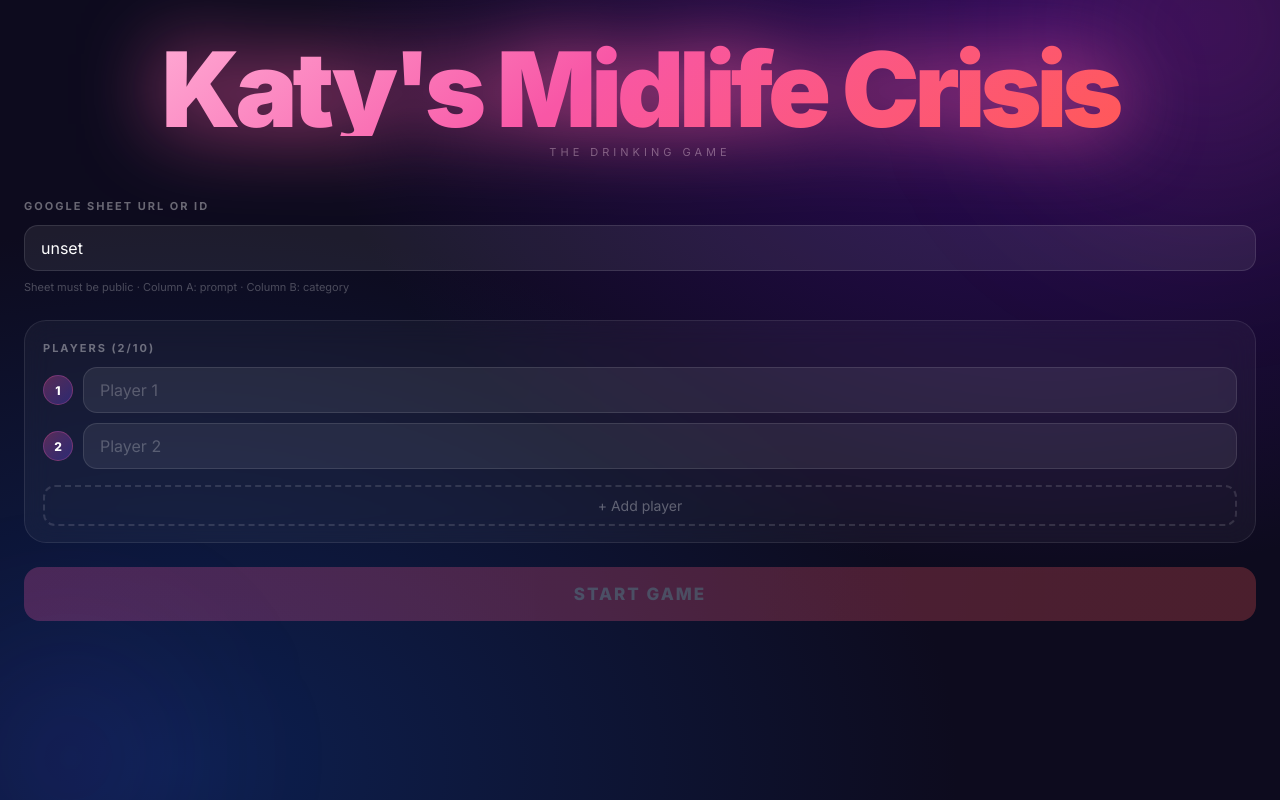
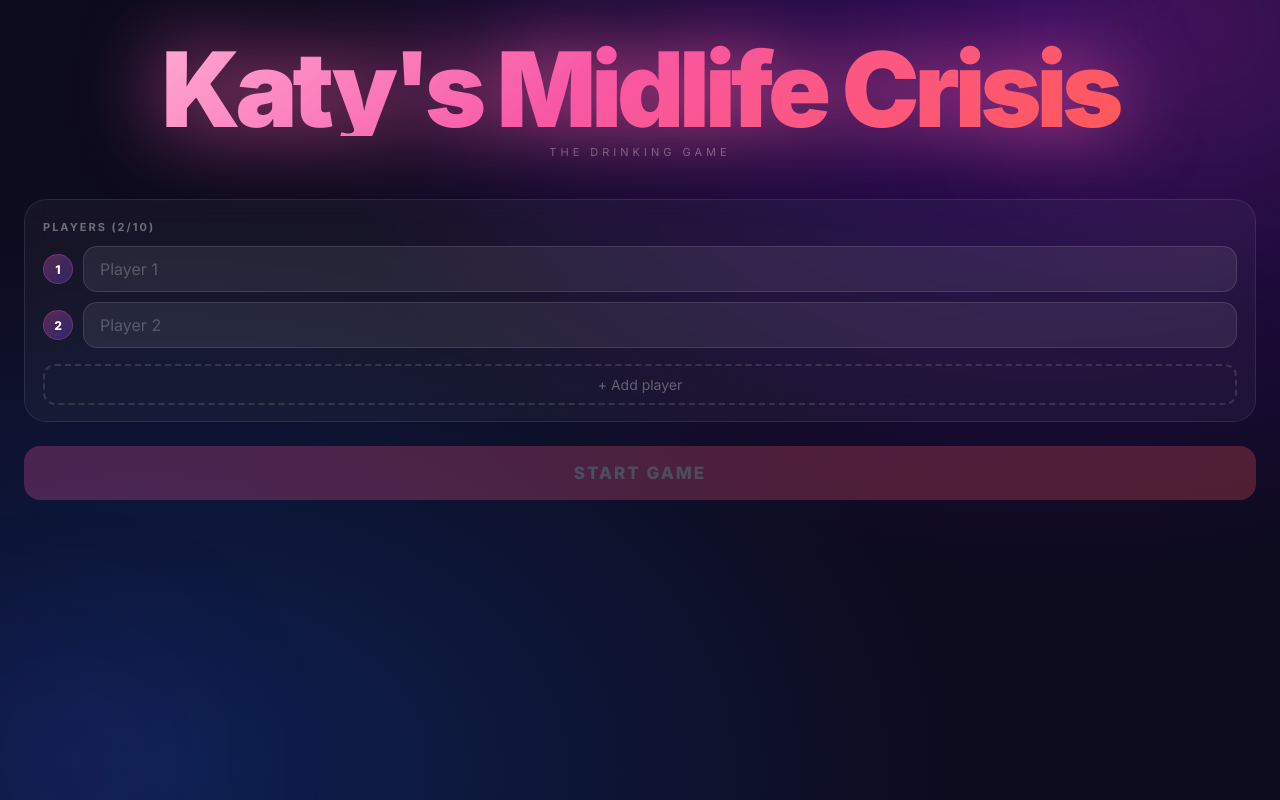
Before and after one commit to farriere/alt-picolo, a React (Vite) app: page / in a window 1280 px wide. Built offline with nearby package versions, Linux system fonts and the light colour scheme; no server answers.

Commit message:
hide sheet URL from display

```diff
--- a/src/components/Setup.tsx
+++ b/src/components/Setup.tsx
@@ -5,7 +5,6 @@ import {
   MAX_PLAYERS,
   MIN_PLAYERS,
 } from "../config";
-import { extractSheetId } from "../utils/sheets";
 
 interface SetupProps {
   onStart: (players: string[], sheetId: string) => void;
@@ -13,9 +12,6 @@ interface SetupProps {
 }
 
 export default function Setup({ onStart, error }: SetupProps) {
-  const [sheetInput, setSheetInput] = useState(
-    () => localStorage.getItem(LS_SHEET_KEY) || DEFAULT_SHEET_ID,
-  );
   const [players, setPlayers] = useState<string[]>(["", ""]);
 
   const setPlayer = (index: number, value: string) => {
@@ -32,13 +28,11 @@ export default function Setup({ onStart, error }: SetupProps) {
   };
 
   const filledPlayers = players.map((p) => p.trim()).filter(Boolean);
-  const canStart =
-    filledPlayers.length >= MIN_PLAYERS && sheetInput.trim().length > 0;
+  const canStart = filledPlayers.length >= MIN_PLAYERS;
 
   const handleStart = () => {
     if (!canStart) return;
-    const id = extractSheetId(sheetInput);
-    localStorage.setItem(LS_SHEET_KEY, id);
+    const id = localStorage.getItem(LS_SHEET_KEY) || DEFAULT_SHEET_ID;
     onStart(filledPlayers, id);
   };
 
@@ -48,21 +42,6 @@ export default function Setup({ onStart, error }: SetupProps) {
         <h1 className="setup-title">Katy's Midlife Crisis</h1>
         <p className="setup-subtitle">The drinking game</p>
       </header>
-
-      <section className="setup-section">
-        <label className="field-label">Google Sheet URL or ID</label>
-        <input
-          className="text-input"
-          type="text"
-          placeholder="Paste your Google Sheet URL…"
-          value={sheetInput}
-          onChange={(e) => setSheetInput(e.target.value)}
-          spellCheck={false}
-        />
-        <p className="field-hint">
-          Sheet must be public · Column A: prompt · Column B: category
-        </p>
-      </section>
 
       <section className="setup-section setup-section--players">
         <label className="field-label">
```
